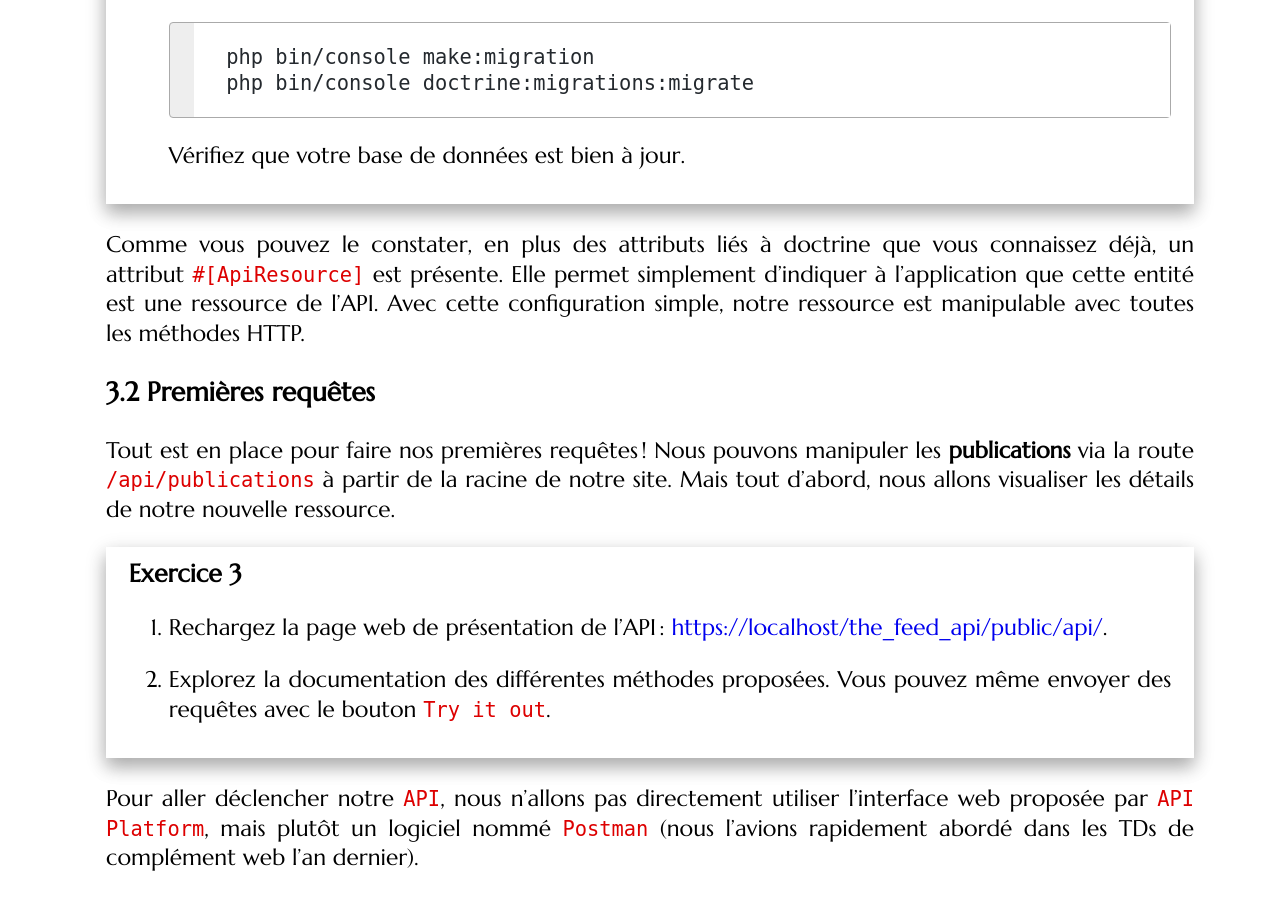
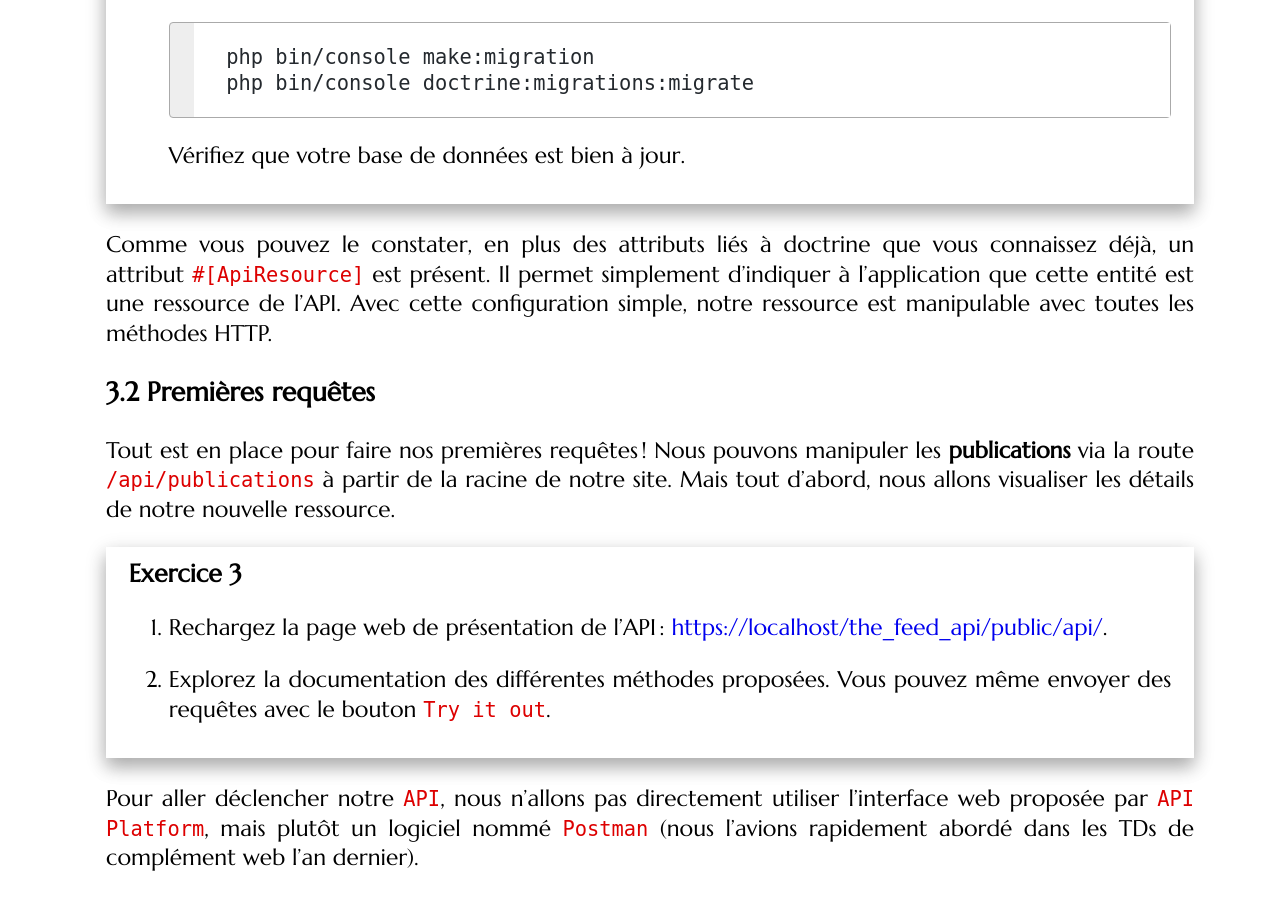
Before and after one commit to mgasquet/R5.A.05-ProgrammationAvancee-Web, a Jekyll site: the page built from tutorials/tutorial4.md, in a window 1280 px wide and 900 px high, scrolled down 6843 px. Built offline with Jekyll 4.4.1, drawn with Linux system fonts in a browser that asks for light colours; some web fonts are replaced.

Commit message:
correction typo et lien

```diff
--- a/tutorials/tutorial4.md
+++ b/tutorials/tutorial4.md
@@ -202,7 +202,7 @@ Pour générer le code de base lié à l'entité publication, nous allons utilis
 
 </div>
 
-Comme vous pouvez le constater, en plus des attributs liés à doctrine que vous connaissez déjà, un attribut `#[ApiResource]` est présente. Elle permet simplement d'indiquer à l'application que cette entité est une ressource de l'API. Avec cette configuration simple, notre ressource est manipulable avec toutes les méthodes HTTP.
+Comme vous pouvez le constater, en plus des attributs liés à doctrine que vous connaissez déjà, un attribut `#[ApiResource]` est présent. Il permet simplement d'indiquer à l'application que cette entité est une ressource de l'API. Avec cette configuration simple, notre ressource est manipulable avec toutes les méthodes HTTP.
 
 ### Premières requêtes
 
@@ -434,7 +434,7 @@ Pour créer la ressource `Utilisateur`, nous n'allons pas nous embêter et repre
 
 <div class="exercise">
 
-1. Téléchargez puis importez la classe [Utilisateur]({{site.baseurl}}/assets/TD4/Utilisateur.php) dans `src/Entity` ainsi que la classe [UtilisateurRepository](({{site.baseurl}}/assets/TD4/UtilisateurRepository.php)) dans `src/Repository`. Il s'agit (en partie) de l'entité `Utilisateur` que vous avez déjà développée lors des TDs précédents. Pour l'instant, nous ne faisons pas le lien entre publication et utilisateur. De même, nous ne gérerons pas l'upload de photo de profil dans notre API (cela est néanmoins possible !). Certaines propriétés liées à la gestion de l'utilisateur (mot de passe, rôle, etc) sont commentées (ne supprimez rien). Nous réactiverons tout cela un peu plus tard, quand il faudra authentifier l'utilisateur.
+1. Téléchargez puis importez la classe [Utilisateur]({{site.baseurl}}/assets/TD4/Utilisateur.php) dans `src/Entity` ainsi que la classe [UtilisateurRepository]({{site.baseurl}}/assets/TD4/UtilisateurRepository.php) dans `src/Repository`. Il s'agit (en partie) de l'entité `Utilisateur` que vous avez déjà développée lors des TDs précédents. Pour l'instant, nous ne faisons pas le lien entre publication et utilisateur. De même, nous ne gérerons pas l'upload de photo de profil dans notre API (cela est néanmoins possible !). Certaines propriétés liées à la gestion de l'utilisateur (mot de passe, rôle, etc) sont commentées (ne supprimez rien). Nous réactiverons tout cela un peu plus tard, quand il faudra authentifier l'utilisateur.
 
 2. Faites en sorte que cette entité soit utilisée comme une ressource et autorisez toutes les opérations à l'exception de la méthode `PUT` (mise à jour partielle avec `PATCH` autorisée, mais pas de mise à jour complète avec `PUT`).
 
```
